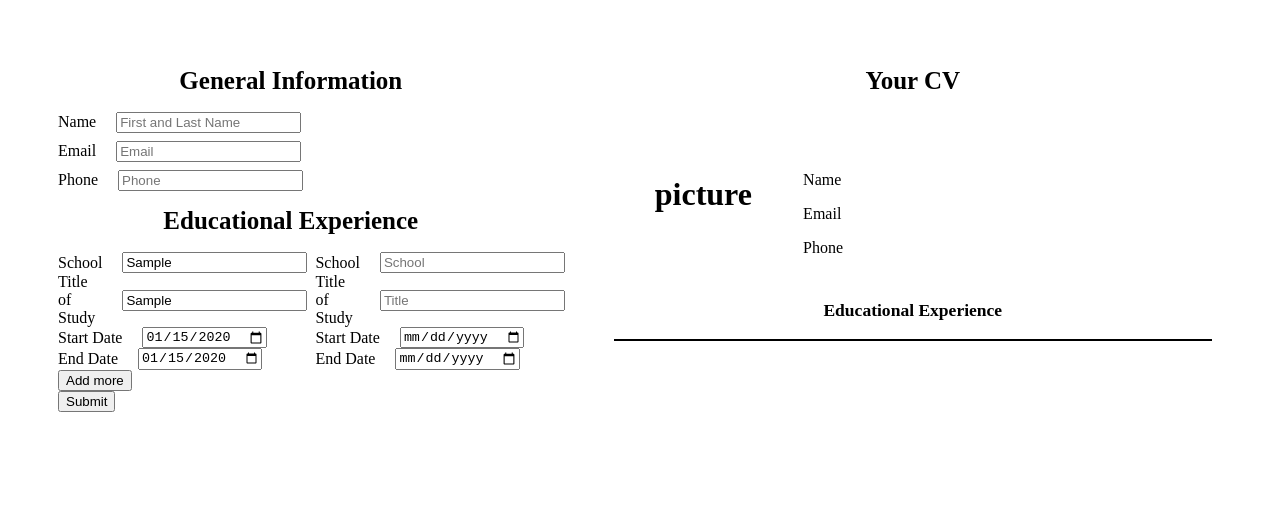
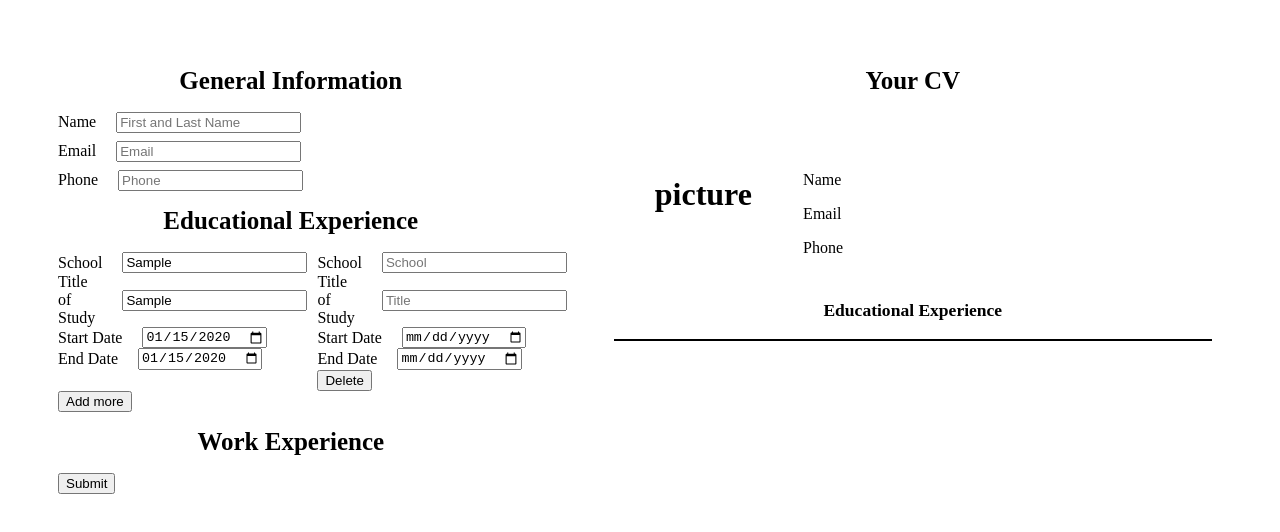
Before and after one commit to boyuda/cv-app, a React (Vite) app: page / in a window 1280 px wide. Both pictures are taken after typing "Sample", "Sample", "2020-01-15", "2020-01-15" into the empty fields and a click on the button "Add more". Shown: the top 532 px of the page. Built offline with nearby package versions, Linux system fonts and the light colour scheme.

Commit message:
Added delete button. Working on functionality

```diff
--- a/src/App.jsx
+++ b/src/App.jsx
@@ -32,14 +32,16 @@ function App() {
     } else {
       setValues({ ...values, [name]: value });
     }
-    console.log(values);
+
+    //Work Experience
+    //TODO:
   };
 
   const handleSubmitButton = () => {
     setCvTableValues(values);
   };
 
-  const onAddMoreClick = (e) => {
+  const handleAddMoreClick = (e) => {
     const { name, value } = e.target;
     if (name === 'addEducation') {
       // Updating the state adding new education
@@ -53,6 +55,15 @@ function App() {
     }
   };
 
+  const handleDelete = (e) => {
+    //
+    const button = e.target;
+    if (button.id >= 0) {
+      console.log(e.target);
+      //
+    }
+  };
+
   return (
     <div className="container">
       <div>
@@ -60,7 +71,8 @@ function App() {
           values={values}
           onValuesChange={handleValueChange}
           onFormSubmit={handleSubmitButton}
-          onAddMoreClick={onAddMoreClick}
+          onAddMoreClick={handleAddMoreClick}
+          onDelete={handleDelete}
         />
       </div>
       <div>
--- a/src/components/FormTable.jsx
+++ b/src/components/FormTable.jsx
@@ -4,7 +4,13 @@ import { GeneralInformationInputs } from './data';
 import { EducationalExperienceInputs } from './data';
 
 //Storing all of the form data in to an object.
-function FormTable({ values, onValuesChange, onFormSubmit, onAddMoreClick }) {
+function FormTable({
+  values,
+  onValuesChange,
+  onFormSubmit,
+  onAddMoreClick,
+  onDelete,
+}) {
   //TODO: How Exactly does hit callback function work?
   const handleSubmit = () => {
     onFormSubmit();
@@ -12,6 +18,10 @@ function FormTable({ values, onValuesChange, onFormSubmit, onAddMoreClick }) {
 
   const handleAddMore = (e) => {
     onAddMoreClick(e);
+  };
+
+  const handleDelete = (e) => {
+    onDelete(e);
   };
 
   return (
@@ -50,6 +60,12 @@ function FormTable({ values, onValuesChange, onFormSubmit, onAddMoreClick }) {
                   onChange={onValuesChange}
                 />
               ))}
+              {/* Button will be skipped on 1st item */}
+              {index > 0 ? (
+                <button id={index} onClick={handleDelete}>
+                  Delete
+                </button>
+              ) : null}
             </div>
           ))}
         </div>
@@ -57,6 +73,9 @@ function FormTable({ values, onValuesChange, onFormSubmit, onAddMoreClick }) {
           Add more
         </button>
       </div>
+      <div>
+        <h1 className="header-v1">Work Experience</h1>
+      </div>
       <button onClick={handleSubmit}>Submit</button>
     </div>
   );
--- a/src/styles/style.css
+++ b/src/styles/style.css
@@ -54,5 +54,5 @@
 .formDateInputTable {
   display: grid;
   grid-template-columns: 1fr 1fr;
-  gap: 8px;
+  gap: 10px;
 }
```
